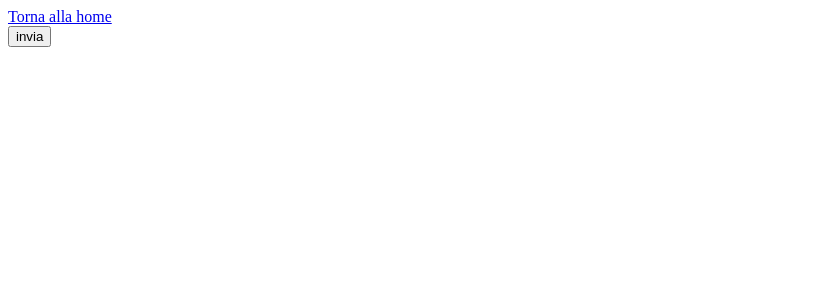
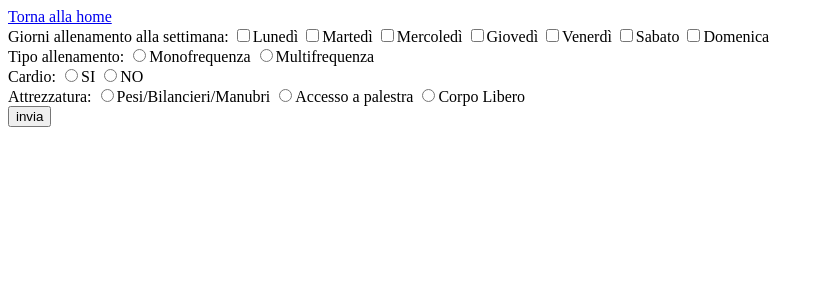
Before and after one commit to alefranco41/ProjectWork, a PHP site: page /allenamento.php in a window 1280 px wide. Shown: the top 300 px of the page, without its empty margins (0-823 px from the left). Run offline with PHP 8.4, Linux system fonts and the light colour scheme; some libraries are stand-ins or nearby versions.

Commit message:
Update allenamento.php
form per allenamento

```diff
--- a/PROJECTWORK/pagine/allenamento.php
+++ b/PROJECTWORK/pagine/allenamento.php
@@ -24,6 +24,28 @@ include('../FunzioniPHP/Funzioni.php');
     <body>
     <a href='paginaUtente.php'>Torna alla home</a>
     <form method='POST' action='allenamento.php' '>
+      Giorni allenamento alla settimana:
+        <input type='checkbox' name='allenamento' value='lunedi'>Lunedì
+        <input type='checkbox' name='allenamento' value='martedi'>Martedì
+        <input type='checkbox' name='allenamento' value='mercoledi'>Mercoledì
+        <input type='checkbox' name='allenamento' value='giovedi'>Giovedì
+        <input type='checkbox' name='allenamento' value='venerdi'>Venerdì
+        <input type='checkbox' name='allenamento' value='sabato'>Sabato
+        <input type='checkbox' name='allenamento' value='domenica'>Domenica<br>
+
+      Tipo allenamento:
+        <input type='radio' name='tipo' value='mono'>Monofrequenza
+        <input type='radio' name='tipo' value 'multi'>Multifrequenza<br>
+
+      Cardio:
+        <input type='radio' name='cardio' value='si'>SI
+        <input type='radio' name='cardio' value='no'>NO<br>
+
+      Attrezzatura:
+        <input type='radio' name='attrezzatura' value='free'>Pesi/Bilancieri/Manubri
+        <input type='radio' name='attrezzatura' value='macchine'>Accesso a palestra
+        <input type='radio' name='attrezzatura' value='corpolibero'>Corpo Libero<br>
+
       <input type='button' name='invia' onclick='main()' value='invia'>
     </form>
 
```
